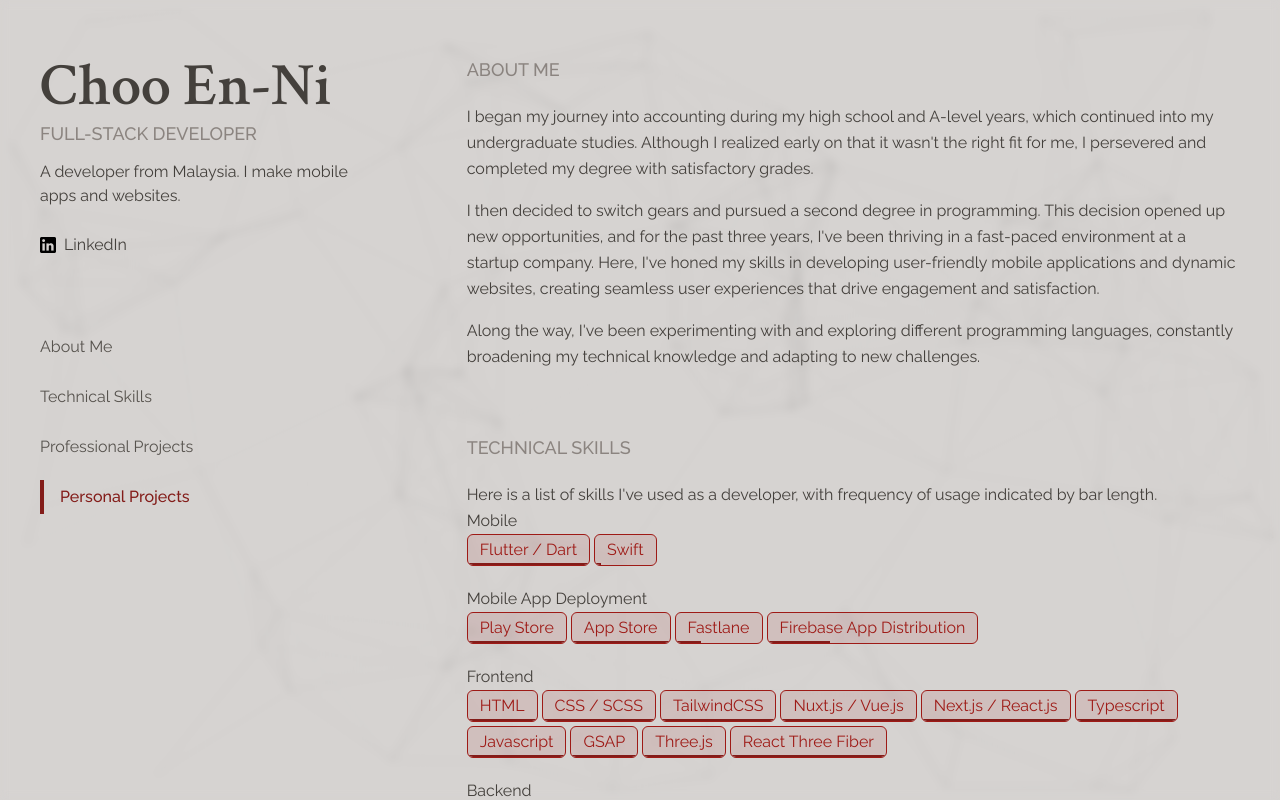
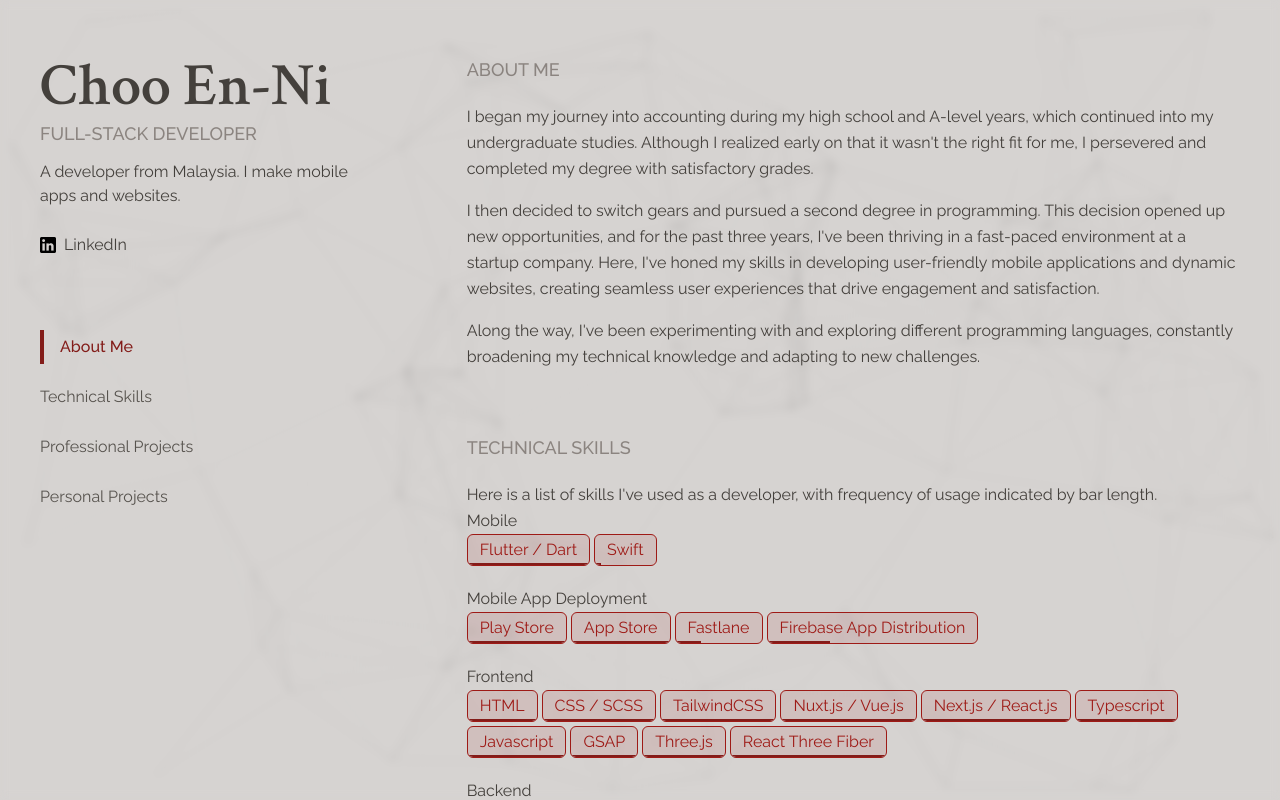
Before and after one commit to choo1095/portfolio-v1, a Next.js app: page / in a window 1280 px wide. Shown: the top 800 px of the page. Built offline with nearby package versions, Linux system fonts and the light colour scheme.

Commit message:
nav sidebar: update animations

```diff
--- a/src/app/page.tsx
+++ b/src/app/page.tsx
@@ -3,8 +3,6 @@
 import { NavProvider } from "@/contexts/useNavContext";
 import strings from "@/constants/strings";
 import ParticleBackground from "@/components/ParticleBackground";
-import clsx from "clsx";
-import { useState } from "react";
 import {
   InitializationProvider,
   useInitializationContext,
@@ -34,17 +32,14 @@ const menu: MenuItem[] = [
 const HomeContents = () => {
   const { initialized } = useInitializationContext();
 
-  return (
-    <>
-      <main className={clsx(initialized ? "block" : "hidden")}>
-        <NavProvider>
-          <ContentSection menu={menu}></ContentSection>
-        </NavProvider>
-      </main>
-
-      {/* Full-page loader (if assets not initialized yet) */}
-      <Loader className={clsx(initialized ? "hidden" : "block")}></Loader>
-    </>
+  return initialized ? (
+    <main>
+      <NavProvider>
+        <ContentSection menu={menu}></ContentSection>
+      </NavProvider>
+    </main>
+  ) : (
+    <Loader></Loader>
   );
 };
 
--- a/src/components/layout/Nav.tsx
+++ b/src/components/layout/Nav.tsx
@@ -3,7 +3,8 @@
 import { useNavContext } from "@/contexts/useNavContext";
 import { sleep } from "@/lib/utils";
 import clsx from "clsx";
-import React, { useEffect, useRef, useState } from "react";
+import React, { useEffect, useState } from "react";
+import { motion } from "framer-motion";
 
 interface Props {
   className?: string;
@@ -34,18 +35,28 @@ const Nav = (props: Props) => {
               href={`#${item.id}`}
               onClick={() => onClickNav(item.id)}
             >
-              <div
+              <motion.div
                 className={clsx(
                   {
-                    "bg-primary-900 w-1": highlightedSection === item.id,
+                    "bg-primary-900": highlightedSection === item.id,
                   },
                   "absolute top-2 left-0 bottom-2"
                 )}
-              ></div>
-              <span
+                animate={
+                  highlightedSection === item.id
+                    ? { opacity: 1, width: 4 }
+                    : { opacity: 0, width: 1 }
+                }
+                transition={{
+                  delay: 0.03,
+                  ease: "backIn",
+                }}
+                exit={{ opacity: 0, width: 0 }}
+              ></motion.div>
+              <motion.span
                 className={clsx(
                   {
-                    "text-primary-900 font-medium ml-5":
+                    "text-primary-900 font-medium":
                       highlightedSection === item.id,
                   },
                   {
@@ -53,9 +64,21 @@ const Nav = (props: Props) => {
                       highlightedSection !== item.id,
                   }
                 )}
+                animate={
+                  highlightedSection === item.id
+                    ? {
+                        transform: "translateX(20px)",
+                        fontWeight: "500",
+                      }
+                    : { transform: "translateX(0)", fontWeight: "400" }
+                }
+                transition={{
+                  delay: 0.08,
+                  ease: "easeOut",
+                }}
               >
                 {item.title}
-              </span>
+              </motion.span>
             </a>
           </li>
         ))}
--- a/src/components/sections/content/PersonalProjectsSection.tsx
+++ b/src/components/sections/content/PersonalProjectsSection.tsx
@@ -5,6 +5,7 @@ import React, { forwardRef } from "react";
 import ProjectCard from "@/components/project/ProjectCard";
 import { InView } from "react-intersection-observer";
 import { useNavContext } from "@/contexts/useNavContext";
+import { useInitializationContext } from "@/contexts/useInitializationContext";
 
 interface Props {
   id: string;
@@ -14,6 +15,7 @@ interface Props {
 const PersonalProjectsSection = forwardRef<HTMLDivElement, Props>(
   (props, ref) => {
     const { setCurrentSection } = useNavContext();
+    const { oneSecondAfterInitialized } = useInitializationContext();
 
     return (
       <InView
@@ -21,6 +23,10 @@ const PersonalProjectsSection = forwardRef<HTMLDivElement, Props>(
         id={props.id}
         className={clsx(props.className)}
         onChange={(inView) => {
+          if (!oneSecondAfterInitialized) {
+            return;
+          }
+
           if (inView) {
             setCurrentSection(props.id);
           } else {
--- a/src/contexts/useInitializationContext.tsx
+++ b/src/contexts/useInitializationContext.tsx
@@ -15,6 +15,7 @@ interface InitializationContextType {
   setInitialized: React.Dispatch<React.SetStateAction<boolean>>;
   loaderComplete: boolean;
   setLoaderComplete: React.Dispatch<React.SetStateAction<boolean>>;
+  oneSecondAfterInitialized: boolean;
 }
 
 const InitializationContext = createContext<
@@ -39,12 +40,18 @@ export function InitializationProvider({
   children,
 }: InitializationProviderProps): JSX.Element {
   const [initialized, setInitialized] = useState<boolean>(false);
+  const [oneSecondAfterInitialized, setOneSecondAfterInitialized] =
+    useState<boolean>(false);
 
   const [loaderComplete, setLoaderComplete] = useState(false);
 
   useEffect(() => {
     if (loaderComplete) {
       setInitialized(true);
+
+      sleep(1000).then(() => {
+        setOneSecondAfterInitialized(true);
+      });
     }
   }, [loaderComplete]);
 
@@ -53,6 +60,7 @@ export function InitializationProvider({
     setInitialized,
     loaderComplete,
     setLoaderComplete,
+    oneSecondAfterInitialized,
   };
 
   return (
--- a/src/contexts/useNavContext.tsx
+++ b/src/contexts/useNavContext.tsx
@@ -1,12 +1,6 @@
 "use client";
 
-import React, {
-  createContext,
-  useContext,
-  useState,
-  ReactNode,
-  useEffect,
-} from "react";
+import React, { createContext, useContext, useState, ReactNode } from "react";
 
 interface NavContextType {
   currentSection: string;
@@ -28,7 +22,7 @@ interface NavProviderProps {
 }
 
 export function NavProvider({ children }: NavProviderProps): JSX.Element {
-  const [currentSection, setCurrentSection] = useState<string>("");
+  const [currentSection, setCurrentSection] = useState<string>("about");
 
   const value = {
     currentSection,
--- a/src/lib/utils.ts
+++ b/src/lib/utils.ts
@@ -8,3 +8,19 @@ export function cn(...inputs: ClassValue[]) {
 export async function sleep(ms: number) {
   return new Promise((resolve) => setTimeout(resolve, ms));
 }
+type ThrottleFunction = (...args: any[]) => void;
+
+export function throttle<T extends ThrottleFunction>(
+  func: T,
+  limit: number
+): T {
+  let lastCall = 0;
+
+  return function (this: any, ...args: any[]) {
+    const now = Date.now();
+    if (now - lastCall >= limit) {
+      lastCall = now;
+      func.apply(this, args);
+    }
+  } as T;
+}
```
